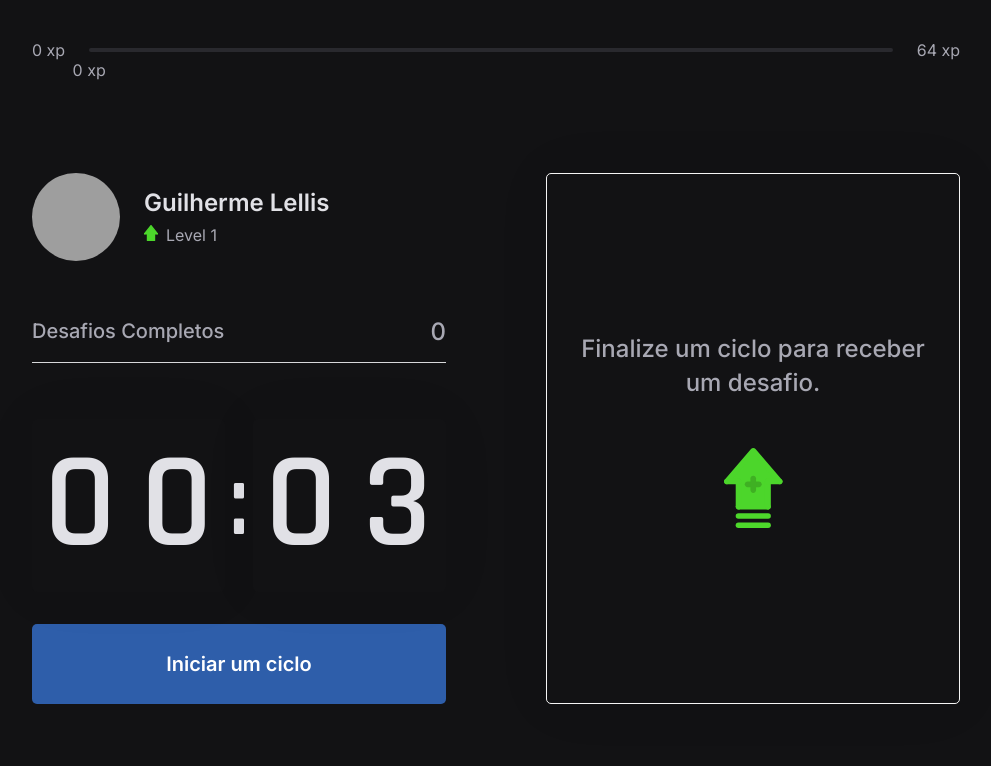
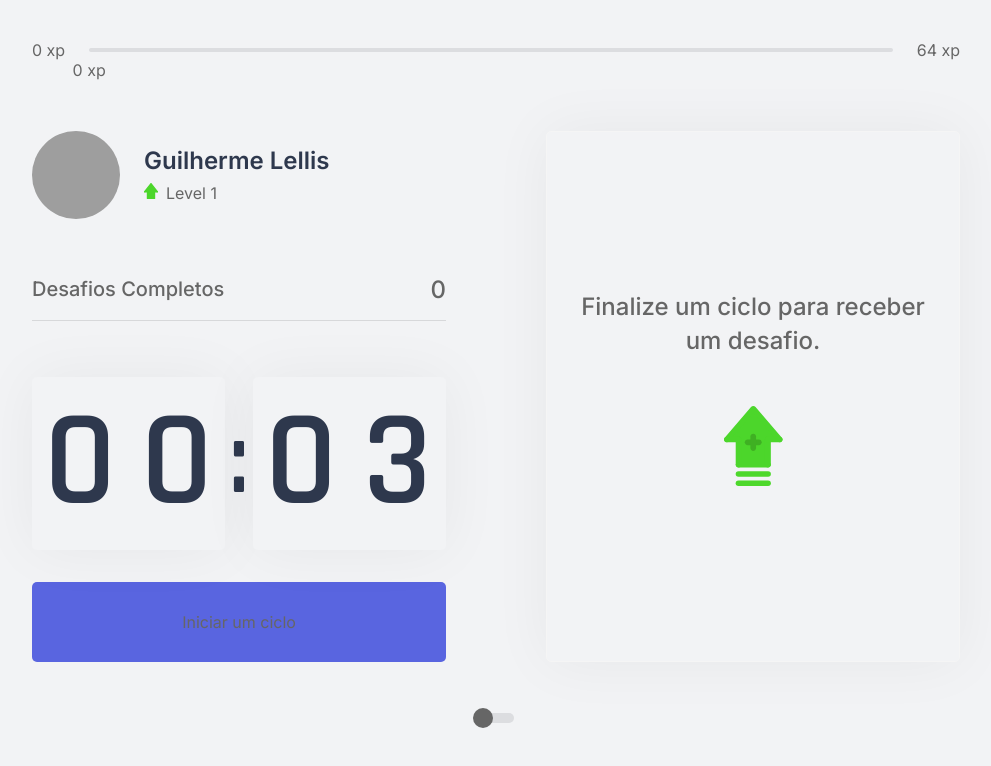
Before and after one commit to lguilherme44/nlw4, a Next.js app in the folder moveit-next/: page / in a window 1280 px wide. Shown: the top 766 px of the page, without its empty margins (144-1135 px from the left). Built offline with nearby package versions, Linux system fonts and the light colour scheme; grey boxes are pictures that could not be loaded.

Commit message:
toggleTheme

```diff
--- a/moveit-next/package.json
+++ b/moveit-next/package.json
@@ -13,6 +13,7 @@
     "next": "10.0.7",
     "react": "17.0.1",
     "react-dom": "17.0.1",
+    "react-switch": "^6.0.0",
     "styled-components": "^5.2.1"
   },
   "devDependencies": {
--- a/moveit-next/src/pages/_app.tsx
+++ b/moveit-next/src/pages/_app.tsx
@@ -1,11 +1,26 @@
+import React from "react";
+import { ThemeProvider, DefaultTheme } from "styled-components";
 import { ChallengesProvider } from "../context/ChallengesContext";
-import "../styles/global.css";
+import usePersistedState from "../util/persistedState";
+
+import light from "../styles/themes/light";
+import dark from "../styles/themes/dark";
+import GlobalStyle from "../styles/global";
 
 function MyApp({ Component, pageProps }) {
+  const [theme, setTheme] = usePersistedState<DefaultTheme>("theme", light);
+
+  const toggleTheme = () => {
+    setTheme(theme.name === "light" ? dark : light);
+  };
+
   return (
-    <ChallengesProvider>
-      <Component {...pageProps} />
-    </ChallengesProvider>
+    <ThemeProvider theme={theme}>
+      <GlobalStyle />
+      <ChallengesProvider>
+        <Component {...pageProps} toggleTheme={toggleTheme} />
+      </ChallengesProvider>
+    </ThemeProvider>
   );
 }
 
--- a/moveit-next/src/pages/index.tsx
+++ b/moveit-next/src/pages/index.tsx
@@ -1,3 +1,8 @@
+import Head from "next/head";
+import { useContext } from "react";
+import Switch from "react-switch";
+import { ThemeContext } from "styled-components";
+import styles from "../styles/pages/Home.module.css";
 import { CountdownProvider } from "../context/CountdownContext";
 import { ExperienceBar } from "../components/ExperienceBar";
 import { Profile } from "../components/Profile";
@@ -5,11 +10,11 @@ import { CompletedChallenges } from "../components/CompletedChallenges";
 import { ChallengeBox } from "../components/ChallengeBox";
 import { Countdown } from "../components/Countdown";
 
-import Head from "next/head";
+export default function Home({ toggleTheme }) {
+  const { colors, name } = useContext(ThemeContext);
 
-import styles from "../styles/pages/Home.module.css";
+  console.log(colors, name);
 
-export default function Home() {
   return (
     <div className={styles.container}>
       <Head>
@@ -30,6 +35,21 @@ export default function Home() {
           </div>
         </section>
       </CountdownProvider>
+      <footer className={styles.footer}>
+        <Switch
+          onChange={toggleTheme}
+          checked={name === "dark"}
+          checkedIcon={false}
+          uncheckedIcon={false}
+          height={10}
+          width={36}
+          handleDiameter={20}
+          offHandleColor={colors.text}
+          onHandleColor={colors.textHighlight}
+          offColor={colors.grayLine}
+          onColor={colors.text}
+        />
+      </footer>
     </div>
   );
 }
--- /dev/null
+++ b/moveit-next/src/styles/global.ts
@@ -0,0 +1,52 @@
+import { createGlobalStyle } from 'styled-components';
+
+export default createGlobalStyle`
+
+* {
+    margin: 0;
+    padding: 0;
+    box-sizing: border-box;
+    outline: none;
+  }
+
+  :root {
+  --shape: ${props => props.theme.colors.shape};
+  --background: ${props => props.theme.colors.background};
+  --gray-line: ${props => props.theme.colors.grayLine};
+  --text: ${props => props.theme.colors.text};
+  --text-highlight: ${props => props.theme.colors.textHighlight};
+  --title: ${props => props.theme.colors.title};
+  --red: #E83F5B;
+  --green: #4CD62B;
+  --blue: #5965E0;
+  --blue-dark: #4953B8;
+  --blue-twitter: #2AA9E0;
+  --invert-white: ${props => props.theme.colors.invertWhite};
+  --invert-black: ${props => props.theme.colors.invertBlack};
+
+  @media(max-width: 1080px) {
+  html {
+    font-size: 93.75%;
+  }
+}
+@media(max-width: 720px) {
+  html {
+    font-size: 87.5%;
+  }
+}
+body {
+  background: var(--background);
+  color:  var(--text);
+}
+body, input, textarea, button {
+  font: 400 1rem "Inter", sans-serif;
+}
+button {
+  cursor: pointer;
+}
+a {
+  color: inherit;
+  text-decoration: none;
+}
+}
+`
--- a/moveit-next/src/styles/pages/Home.module.css
+++ b/moveit-next/src/styles/pages/Home.module.css
@@ -26,3 +26,11 @@
       align-content: center;
     }
   }
+
+  .footer {
+    display: flex;
+    flex-direction: column;
+    align-items: center;
+    justify-content: center;
+    padding: 2rem 0;
+  }
--- /dev/null
+++ b/moveit-next/src/styles/themes/dark.ts
@@ -0,0 +1,15 @@
+export default {
+    name: 'dark',
+    colors: {
+        background: '#121214',
+        grayLine: '#29292e',
+        text: '#a8a8b3',
+        textHighlight: '#B3B9FF',
+        title: '#e1e1e6',
+        red: '#e83f5b',
+        green: '#4cd62b',
+        blue: '#2E5EAA',
+        blueDark: '#2053a5',
+        blueTwitter: '#2aa9e0',
+    }
+}
--- /dev/null
+++ b/moveit-next/src/styles/themes/light.ts
@@ -0,0 +1,15 @@
+export default {
+    name: 'light',
+    colors: {
+        background: '#f2f3f5',
+        grayLine: '#dcdde0',
+        text: '#666',
+        textHighlight: '#b3b9ff',
+        title: '#2e384d',
+        red: '#e83f5b',
+        green: '#4cd62b',
+        blue: '#5965e0',
+        blueDark: '#4953b8',
+        blueTwitter: '#2aa9e0',
+    }
+}
--- /dev/null
+++ b/moveit-next/src/util/persistedState.ts
@@ -0,0 +1,24 @@
+import { useState, useEffect, Dispatch, SetStateAction } from 'react';
+
+type Response<T> = [
+  T,
+  Dispatch<SetStateAction<T>>,
+];
+
+function usePersistedState<T>(key: string, initialState: T): Response<T> {
+  const [value, setValue] = useState(initialState);
+
+  useEffect(() => {
+    const stickyValue = window.localStorage.getItem(key);
+    if (stickyValue !== null) {
+      setValue(JSON.parse(stickyValue));
+    }
+  }, [key]);
+
+  useEffect(() => {
+    window.localStorage.setItem(key, JSON.stringify(value));
+  }, [key, value]);
+
+  return [value, setValue];
+}
+export default usePersistedState;
```
Also changed, not shown: 1 other file (tests, documents, lock files or other folders).
